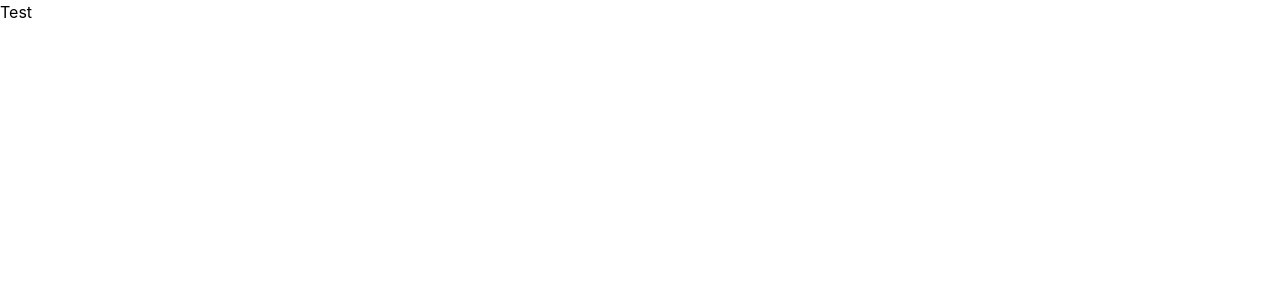
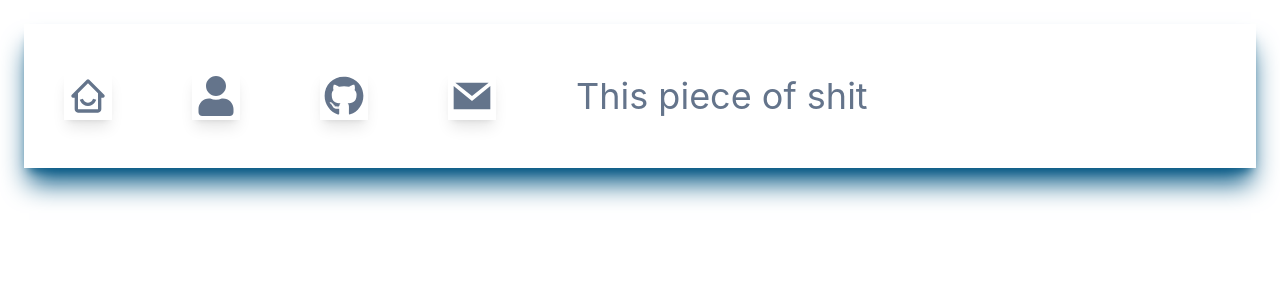
Before and after one commit to adamclark-12/personal-portfolio, a React (Create React App) app: page / in a window 1280 px wide. Shown: the top 300 px of the page. Built offline with nearby package versions, Linux system fonts and the light colour scheme.

Commit message:
initial task bar commit uncomplete

```diff
--- a/package.json
+++ b/package.json
@@ -8,6 +8,7 @@
     "@testing-library/user-event": "^13.5.0",
     "react": "^18.1.0",
     "react-dom": "^18.1.0",
+    "react-icons": "^4.3.1",
     "react-scripts": "5.0.1",
     "web-vitals": "^2.1.4"
   },
--- a/src/App.js
+++ b/src/App.js
@@ -1,10 +1,11 @@
 
+import SideBar from './Components/SideBar';
 import './styles.css';
 
 function App() {
   return (
-    <div className="App">
-      Test
+    <div className="flex">
+      <SideBar />
     </div>
   );
 }
--- /dev/null
+++ b/src/Components/SideBar.js
@@ -0,0 +1,24 @@
+import{BiHomeSmile} from "react-icons/bi";
+import {GrMail} from "react-icons/gr";
+import {FaGithub, FaUser} from "react-icons/fa";
+const SideBar = () => {
+
+    return(
+<div class=" text-slate-500 dark:bg-slate-600 dark:text-slate-200 shadow-xl shadow-sky-800
+             top-2 left-1 flex flex-row items-center space-x-20 w-screen p-10 m-6 text-4xl">
+
+            {<SideBarIcon  icon={<BiHomeSmile size ="40" />} /> /*  home button */}
+            { <SideBarIcon icon={<FaUser size ="40" />} />    /*about me button */}
+            { <SideBarIcon icon={<FaGithub size ="40" />} /> /* github button */}
+            {<SideBarIcon icon={<GrMail size ="40" />} />    /* contacts button */}
+            <h1>This piece of shit</h1>
+        </div>
+    )
+};
+
+const SideBarIcon = ({icon}) => (
+    <div className="sidebar-icon">
+        {icon}
+    </div>
+)
+export default SideBar;
--- a/src/styles.css
+++ b/src/styles.css
@@ -1,3 +1,10 @@
 @tailwind base;
 @tailwind components;
 @tailwind utilities;
+
+@layer components {
+    .sidebar-icon{
+        @apply relative flex items-center justify-center h-12 w-12 mt-2 mb-2 shadow-lg
+        hover:text-[#74A5A7]
+    }
+}
--- a/tailwind.config.js
+++ b/tailwind.config.js
@@ -1,10 +1,16 @@
 module.exports = {
   content: [
     "./src/**/*.{js,jsx,ts,tsx}",
-    "./App.js"
+    "./App.js",
+    "./Components/**/*.{html,js}",
+    "./styles.css"
   ],
   theme: {
-    extend: {},
-  },
+    fontFamily: {
+      display: ['IBM Plex Mono', 'Menlo', 'monospace'],
+      body: ['IBM Plex Mono', 'Menlo', 'monospace'],
+      extend: {},
   plugins: [],
 }
+  }
+}
```
Also changed, not shown: 1 other file (tests, documents, lock files or other folders).
